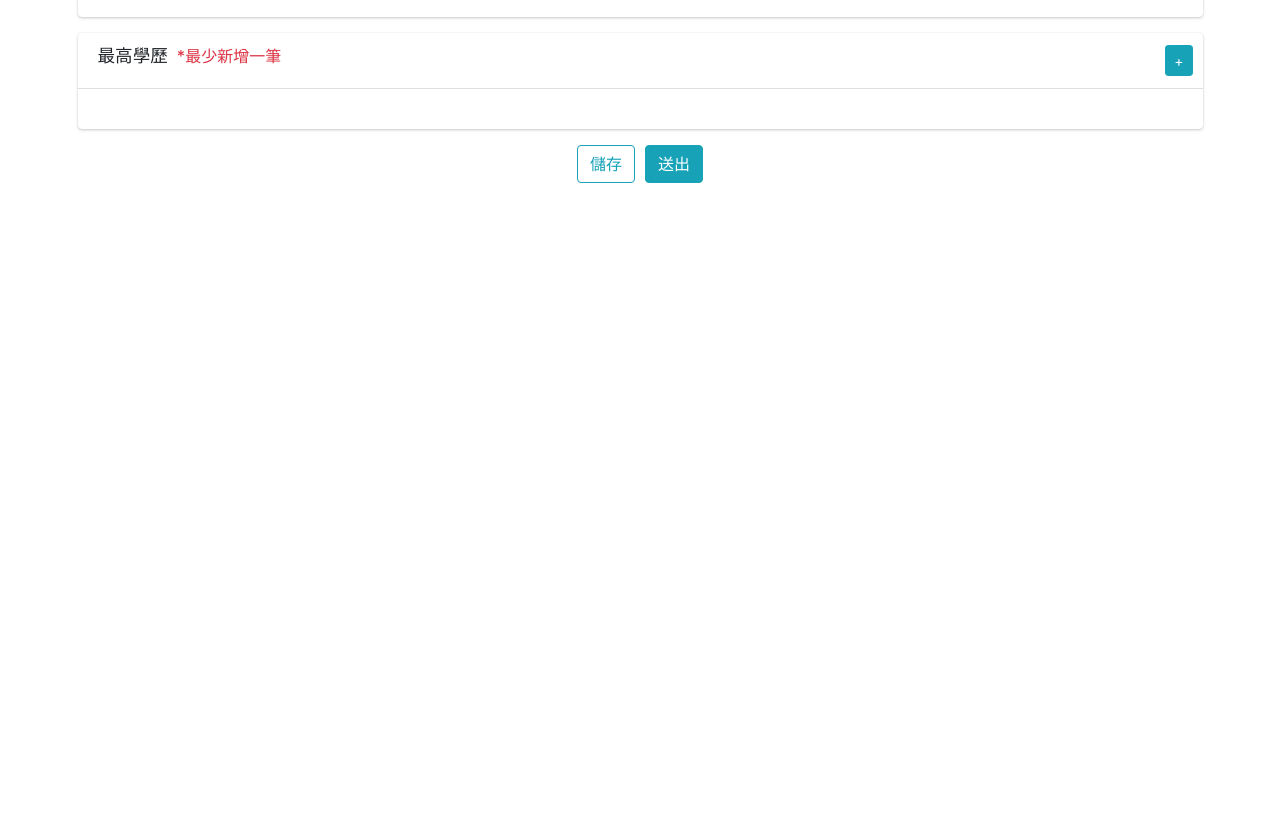
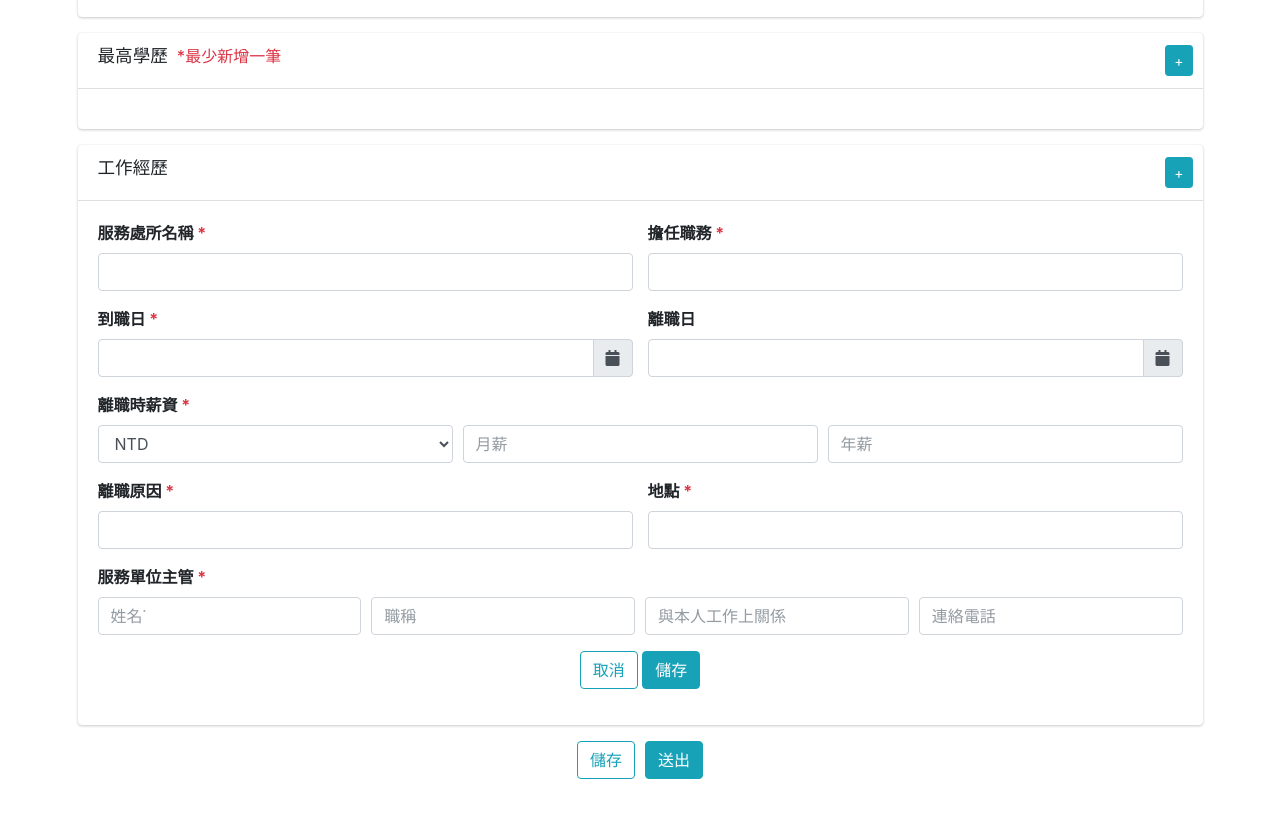
Before and after one commit to u0198/job_apply_from, a plain HTML site: page index.html in a window 1280 px wide. Shown: the part 1116-1933 px from the top of the page. Before the commit the page ends 1347 px from the top, so only its background shows below. Drawn offline with nearby package versions, Linux system fonts and the light colour scheme.

Commit message:
work experience

```diff
--- a/index.html
+++ b/index.html
@@ -276,6 +276,131 @@
 				</div>
 				<div id="school_content" class="card-body"></div>
 			</div>
+			<!-- 工作經歷 -->
+			<div class="card">
+				<div class="card-header">
+					<h3 class="card-title">
+						<span class="pr-1">工作經歷</span>
+					</h3>
+					<div class="card-tools">
+						<button type="button" class="btn btn-sm btn-info" onclick="showWorkForm()">+</button>
+					</div>
+				</div>
+				<div id="work_content" class="card-body">
+					<div class="row">
+						<div class="col-sm">
+							<div class="form-group">
+								<label for="work_place">
+									<span>服務處所名稱</span>
+									<span class="text-danger">*</span>
+								</label>
+								<input type="text" name="" id="work_place" class="form-control" />
+							</div>
+						</div>
+						<div class="col-sm">
+							<div class="form-group">
+								<label for="work_job">
+									<span>擔任職務</span>
+									<span class="text-danger">*</span>
+								</label>
+								<input type="text" name="" id="work_job" class="form-control" />
+							</div>
+						</div>
+					</div>
+					<div class="row">
+						<div class="col-sm">
+							<div class="form-group">
+								<label for="work_begin">
+									<span>到職日</span>
+									<span class="text-danger">*</span>
+								</label>
+								<div class="input-group date" id="work_begin_date" data-target-input="nearest">
+									<input type="text" class="form-control datetimepicker-input" data-target="#work_begin_date" />
+									<div class="input-group-append" data-target="#work_begin_date" data-toggle="datetimepicker">
+										<div class="input-group-text"><i class="fa fa-calendar"></i></div>
+									</div>
+								</div>
+							</div>
+						</div>
+						<div class="col-sm">
+							<div class="form-group">
+								<label for="work_end">
+									<span>離職日</span>
+									<!-- <span class="text-danger">*</span> -->
+								</label>
+								<div class="input-group date" id="work_end_date" data-target-input="nearest">
+									<input type="text" class="form-control datetimepicker-input" data-target="#work_end_date" />
+									<div class="input-group-append" data-target="#work_end_date" data-toggle="datetimepicker">
+										<div class="input-group-text"><i class="fa fa-calendar"></i></div>
+									</div>
+								</div>
+							</div>
+						</div>
+					</div>
+					<div class="row">
+						<div class="col-sm">
+							<div class="form-group">
+								<label for="work_salary">
+									<span>離職時薪資</span>
+									<span class="text-danger">*</span>
+								</label>
+								<div class="d-md-flex" style="gap: 10px">
+									<select name="" id="salary_curr" class="form-control">
+										<option value="NTD">NTD</option>
+										<option value="RMB">RMB</option>
+									</select>
+									<input type="text" name="" id="salary_mon" class="form-control" placeholder="月薪" />
+									<input type="text" name="" id="salary_yr" class="form-control" placeholder="年薪" />
+								</div>
+							</div>
+						</div>
+					</div>
+					<div class="row">
+						<div class="col-sm">
+							<div class="form-group">
+								<label for="work_leave">
+									<span>離職原因</span>
+									<span class="text-danger">*</span>
+								</label>
+								<input type="text" name="" id="work_leave" class="form-control" />
+							</div>
+						</div>
+						<div class="col-sm">
+							<div class="form-group">
+								<label for="work_addr">
+									<span>地點</span>
+									<span class="text-danger">*</span>
+								</label>
+								<input type="text" name="" id="work_addr" class="form-control" />
+							</div>
+						</div>
+					</div>
+					<div class="row">
+						<div class="col-sm">
+							<div class="form-group">
+								<label for="work_supervisor">
+									<span>服務單位主管</span>
+									<span class="text-danger">*</span>
+								</label>
+								<div class="d-md-flex" style="gap: 10px">
+									<input type="text" name="" id="supervisor_name" class="form-control" placeholder="姓名˙" />
+									<input type="text" name="" id="supervisor_title" class="form-control" placeholder="職稱" />
+									<input type="text" name="" id="supervisor_relation" class="form-control" placeholder="與本人工作上關係" />
+									<input type="text" name="" id="supervisor_contact" class="form-control" placeholder="連絡電話" />
+								</div>
+							</div>
+						</div>
+					</div>
+					<div class="row">
+						<div class="col-sm text-center">
+							<div class="form-group">
+								<button id="school_cancel" class="btn btn-outline-info" onclick="setSchoolContent()">取消</button>
+								<button id="school_save" class="btn btn-info" onclick="addOrUpdateSchool()">儲存</button>
+							</div>
+						</div>
+					</div>
+				</div>
+			</div>
 		</div>
 
 		<div class="row justify-content-center mb-5" style="gap: 10px">
@@ -284,7 +409,20 @@
 		</div>
 
 		<script>
-			function submit() {}
+			let work_list = [];
+			let isEdit = false;
+			let editIndex = 0;
+
+			function showWorkForm() {
+				$('#work_content').html(``);
+			}
+
+			function addOrUpdateWork() {
+				let work = {
+					place: $('#work_place').val().trim(),
+					job: $('#work_job').val().trim(),
+				};
+			}
 		</script>
 		<script src="./school.js"></script>
 	</body>
--- a/school.js
+++ b/school.js
@@ -87,6 +87,33 @@ function addOrUpdateSchool() {
 		isEdit = false;
 		editIndex = 0;
 	}
+}
+
+function setSchoolContent() {
+	let school_centent = '';
+	$.each(school_list, function (index, item) {
+		school_centent += `
+      <div key="${index}" class="row align-items-center mb-3 row-hover">
+        <div class="col-sm">
+          <h5 class="mr-2 d-inline font-weight-bold">${item.name}</h5>
+          <span class="text-secondary h6">${item.enter_yr}/${item.enter_mon} ~ ${item.leave_yr}/${item.leave_mon}</span>
+          <div class="text-secondary d-flex align-items-center h6">
+            <span>${item.depart}(${item.type})</span><span class="pl-1 pr-1">|</span><span>${item.status}</span>
+          </div>
+        </div>
+        <div class="col-sm text-right">
+          <button type="button" class="btn btn-sm btn-outline-info" onclick="editSchool(this)">
+            <i class="bi bi-pencil-square"></i>
+          </button>
+          <button type="button" class="btn btn-sm btn-outline-info" onclick="deleteSchool(this)">
+            <i class="bi bi-trash3"></i>
+          </button>
+        </div>
+      </div>
+      `;
+	});
+
+	$('#school_content').html(school_centent);
 }
 
 function editSchool(e) {
@@ -230,33 +257,6 @@ function showSchoolForm() {
 	}
 }
 
-function setSchoolContent() {
-	let school_centent = '';
-	$.each(school_list, function (index, item) {
-		school_centent += `
-      <div key="${index}" class="row align-items-center mb-3 row-hover">
-        <div class="col-sm">
-          <h5 class="mr-2 d-inline font-weight-bold">${item.name}</h5>
-          <span class="text-secondary h6">${item.enter_yr}/${item.enter_mon} ~ ${item.leave_yr}/${item.leave_mon}</span>
-          <div class="text-secondary d-flex align-items-center h6">
-            <span>${item.depart}(${item.type})</span><span class="pl-1 pr-1">|</span><span>${item.status}</span>
-          </div>
-        </div>
-        <div class="col-sm text-right">
-          <button type="button" class="btn btn-sm btn-outline-info" onclick="editSchool(this)">
-            <i class="bi bi-pencil-square"></i>
-          </button>
-          <button type="button" class="btn btn-sm btn-outline-info" onclick="deleteSchool(this)">
-            <i class="bi bi-trash3"></i>
-          </button>
-        </div>
-      </div>
-      `;
-	});
-
-	$('#school_content').html(school_centent);
-}
-
 function setContactAddr() {
 	$('#copy_addr').is(':checked') ? $('#contact_addr').val($('#residence_addr').val().trim()) : $('#contact_addr').val('');
 }
```
